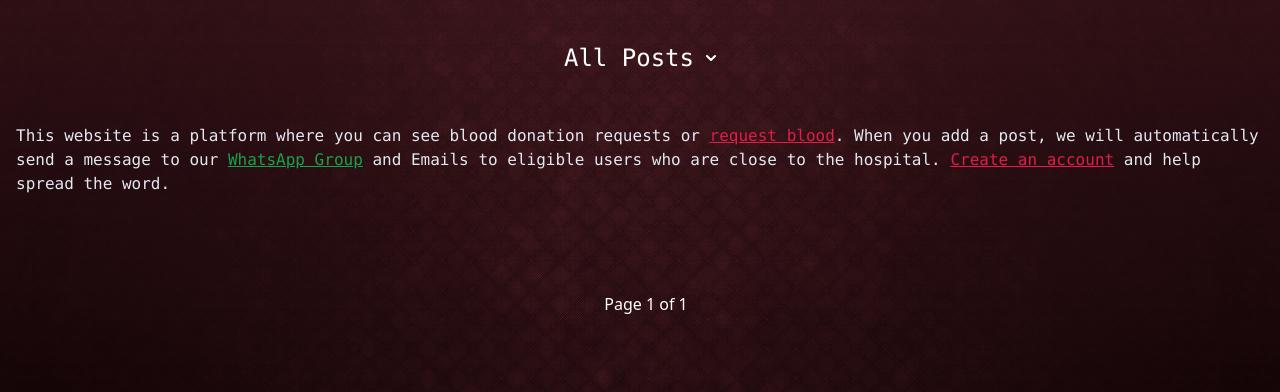
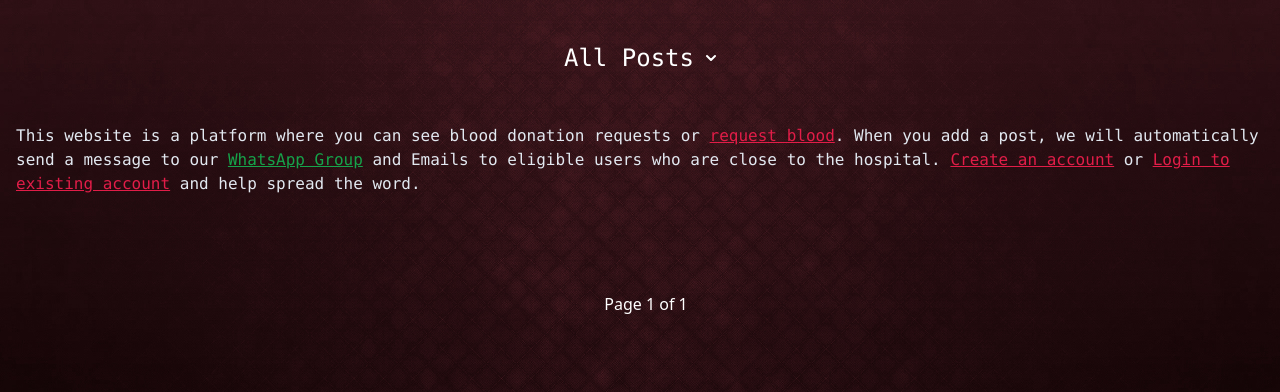
Before and after one commit to hadizorkot331/Blood-Donation-Platform, a Django app: page /posts/all-posts/ in a window 1280 px wide. Shown: the part 64-456 px from the top of the page. Run offline with Django 4.2, Linux system fonts and the light colour scheme; data that the repository does not hold is empty; parts of the project's set-up code (start-up, migrations or seed data) failed here and were passed over; some libraries are stand-ins or nearby versions.

Commit message:
Fixed links in previous commit

```diff
--- a/bloodDonationPlatform/posts/templates/posts/post-grid.html
+++ b/bloodDonationPlatform/posts/templates/posts/post-grid.html
@@ -39,7 +39,7 @@
     </div>
         <p class="mt-10 text-slate-200 font-mono text-base">This website is a platform where you can see blood donation requests or <a href="{% url 'posts:add-post' %}" class="text-rose-600 underline">request blood</a>. When you add a post, we will automatically send a message to our <a href="{% url 'posts:whatsapp-group-link' %}" class="text-green-600 underline" target="_blank">WhatsApp Group</a> and Emails to eligible users who are close to the hospital.
             {% if not user.is_authenticated %}
-             <a href="{% url 'users:login' %}" class="text-rose-600 underline">Create an account</a> and help spread the word.
+             <a href="{% url 'users:register' %}" class="text-rose-600 underline">Create an account</a> or <a href="{% url 'users:login' %}" class="text-rose-600 underline">Login to existing account</a> and help spread the word.
              {%endif%}
 
         </p>
```
